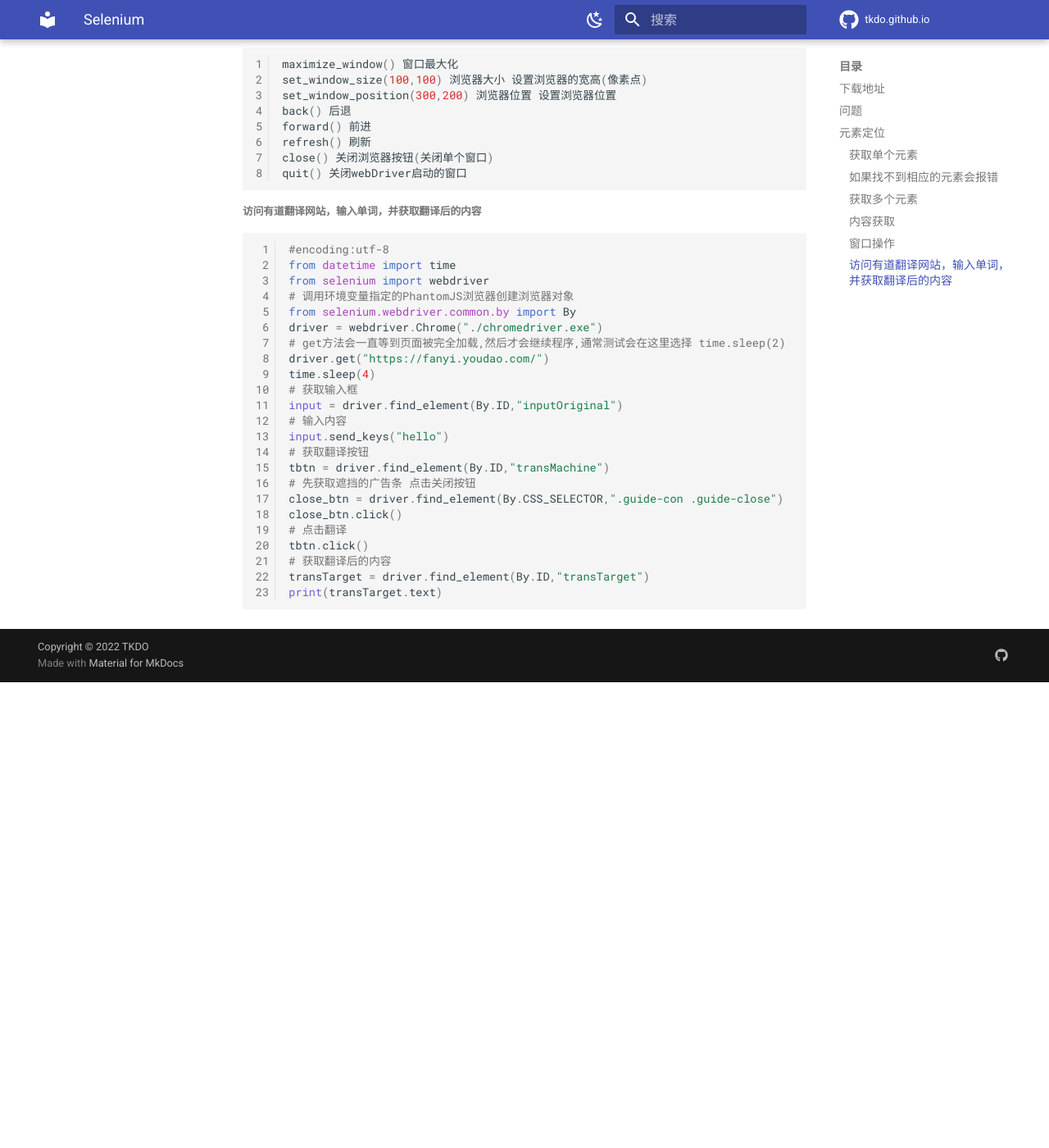
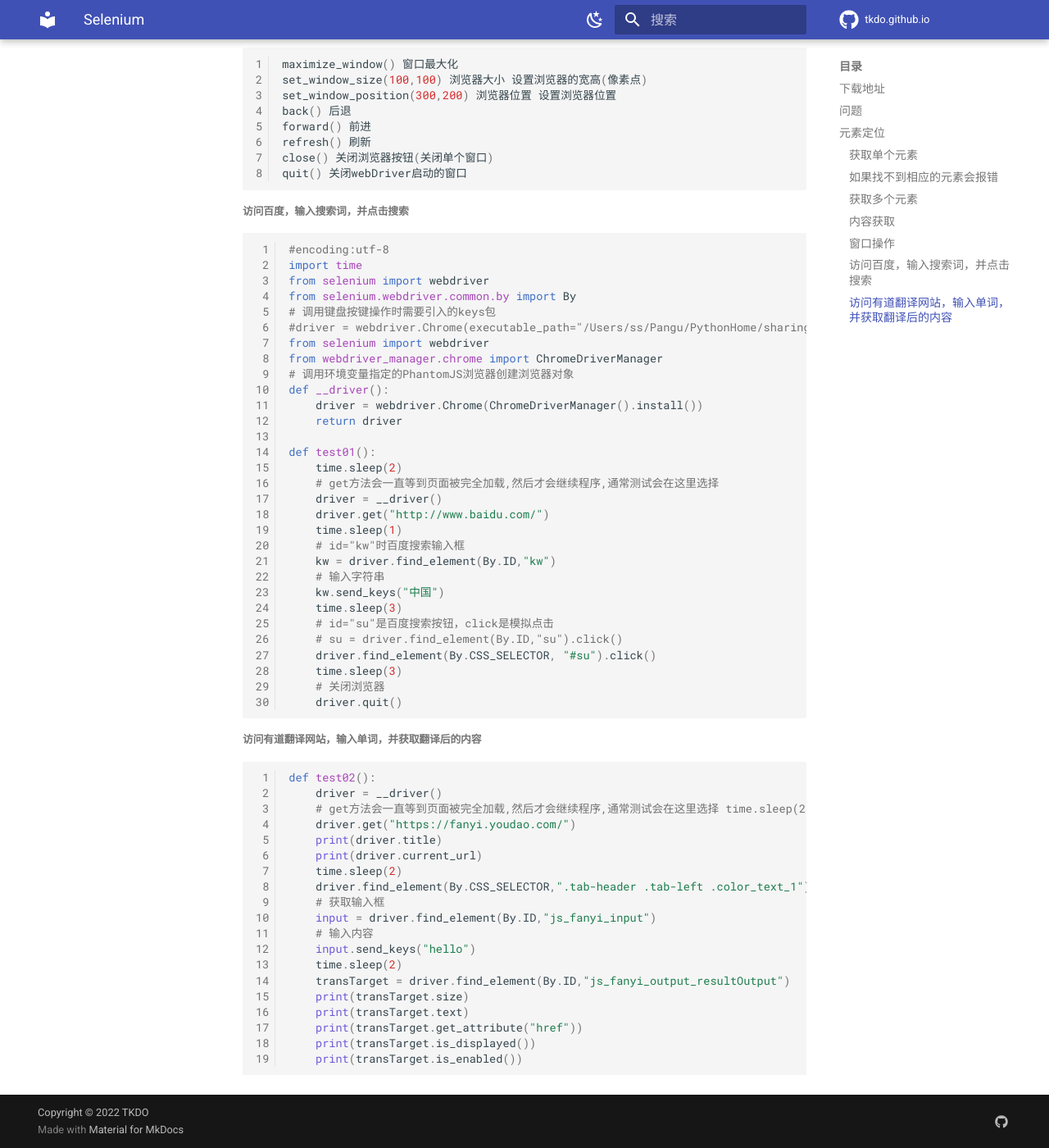
Before and after one commit to tkdo/tkdo.github.io, an MkDocs documentation site: the page built from docs/language/python/selenium.md, in a window 1280 px wide and 1400 px high, scrolled down 1155 px. Shown: the whole window at 82% size. Built offline with MkDocs 1.6.1 and Material for MkDocs 9.7.7, drawn with Linux system fonts in a browser that asks for light colours; comment, search, counter and statistics services are not loaded; before the commit the page ends 1987 px from its top, so only the background shows below that.

Commit message:
add selenium

````diff
--- a/docs/language/python/selenium.md
+++ b/docs/language/python/selenium.md
@@ -53,29 +53,59 @@ refresh() 刷新
 close() 关闭浏览器按钮(关闭单个窗口)
 quit() 关闭webDriver启动的窗口
 ```
+##### 访问百度，输入搜索词，并点击搜索
+```python
+#encoding:utf-8
+import time
+from selenium import webdriver
+from selenium.webdriver.common.by import By
+# 调用键盘按键操作时需要引入的keys包
+#driver = webdriver.Chrome(executable_path="/Users/ss/Pangu/PythonHome/sharingan/driver/chromedriver")
+from selenium import webdriver
+from webdriver_manager.chrome import ChromeDriverManager
+# 调用环境变量指定的PhantomJS浏览器创建浏览器对象
+def __driver():
+    driver = webdriver.Chrome(ChromeDriverManager().install())
+    return driver
+
+def test01():
+    time.sleep(2)
+    # get方法会一直等到页面被完全加载,然后才会继续程序,通常测试会在这里选择
+    driver = __driver()
+    driver.get("http://www.baidu.com/")
+    time.sleep(1)
+    # id="kw"时百度搜索输入框
+    kw = driver.find_element(By.ID,"kw")
+    # 输入字符串
+    kw.send_keys("中国")
+    time.sleep(3)
+    # id="su"是百度搜索按钮，click是模拟点击
+    # su = driver.find_element(By.ID,"su").click()
+    driver.find_element(By.CSS_SELECTOR, "#su").click()
+    time.sleep(3)
+    # 关闭浏览器
+    driver.quit()
+```
+
 ##### 访问有道翻译网站，输入单词，并获取翻译后的内容
 ```python
-#encoding:utf-8
-from datetime import time
-from selenium import webdriver
-# 调用环境变量指定的PhantomJS浏览器创建浏览器对象
-from selenium.webdriver.common.by import By
-driver = webdriver.Chrome("./chromedriver.exe")
-# get方法会一直等到页面被完全加载,然后才会继续程序,通常测试会在这里选择 time.sleep(2)
-driver.get("https://fanyi.youdao.com/")
-time.sleep(4)
-# 获取输入框
-input = driver.find_element(By.ID,"inputOriginal")
-# 输入内容
-input.send_keys("hello")
-# 获取翻译按钮
-tbtn = driver.find_element(By.ID,"transMachine")
-# 先获取遮挡的广告条 点击关闭按钮
-close_btn = driver.find_element(By.CSS_SELECTOR,".guide-con .guide-close")
-close_btn.click()
-# 点击翻译
-tbtn.click()
-# 获取翻译后的内容
-transTarget = driver.find_element(By.ID,"transTarget")
-print(transTarget.text)
+def test02():
+    driver = __driver()
+    # get方法会一直等到页面被完全加载,然后才会继续程序,通常测试会在这里选择 time.sleep(2)
+    driver.get("https://fanyi.youdao.com/")
+    print(driver.title)
+    print(driver.current_url)
+    time.sleep(2)
+    driver.find_element(By.CSS_SELECTOR,".tab-header .tab-left .color_text_1").click()
+    # 获取输入框
+    input = driver.find_element(By.ID,"js_fanyi_input")
+    # 输入内容
+    input.send_keys("hello")
+    time.sleep(2)
+    transTarget = driver.find_element(By.ID,"js_fanyi_output_resultOutput")
+    print(transTarget.size)
+    print(transTarget.text)
+    print(transTarget.get_attribute("href"))
+    print(transTarget.is_displayed())
+    print(transTarget.is_enabled())
 ```
````
Also changed, not shown: docs/language/python.md (+1 -0 lines).
